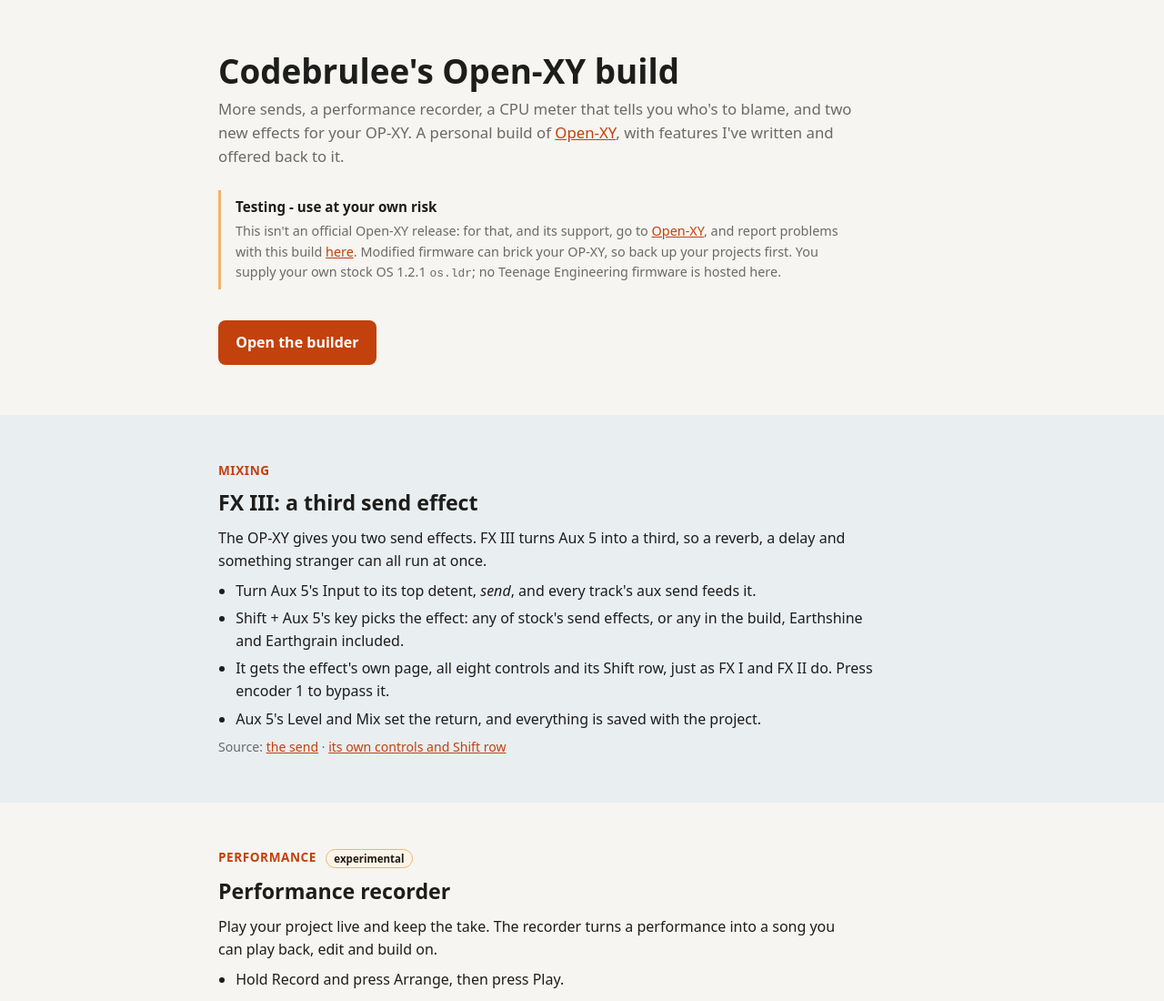
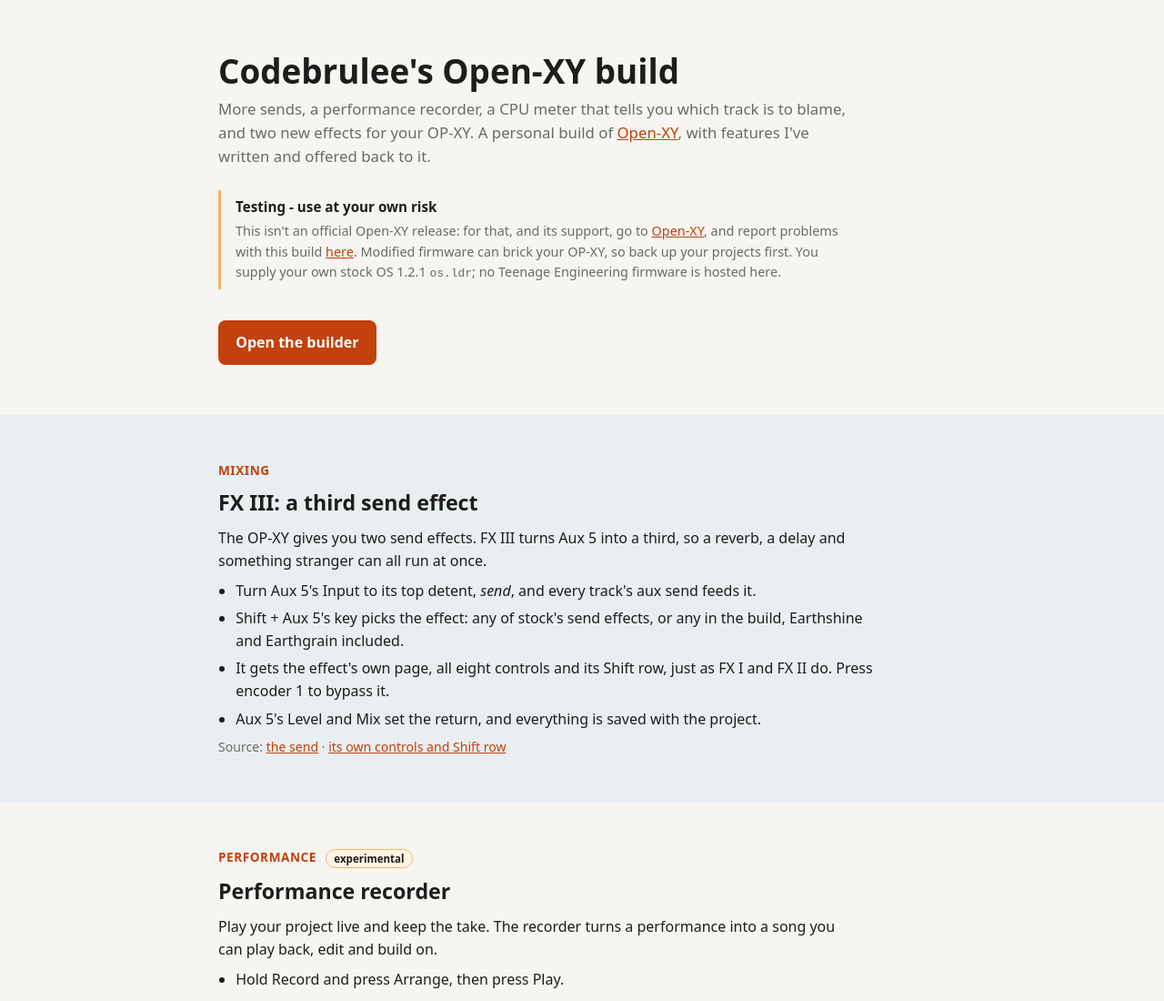
Before and after one commit to codebrulee/opxy-build, a plain HTML site: page index.html in a window 1280 px wide. Shown: the top 1100 px of the page at 91% size. Drawn offline with Linux system fonts and the light colour scheme.

Commit message:
Landing page: which track is to blame
Co-Authored-By: Claude Opus 5.5 <noreply@anthropic.com>

```diff
--- a/index.html
+++ b/index.html
@@ -57,7 +57,7 @@ figcaption{color:var(--muted);font-size:.8rem;margin-top:.4rem}
 <main>
 <section class="hero">
 <h1>Codebrulee's Open-XY build</h1>
-<p class="intro">More sends, a performance recorder, a CPU meter that tells you who's to blame, and two new effects for your OP-XY. A personal build of <a href="https://github.com/etcetc000/open-xy">Open-XY</a>, with features I've written and offered back to it.</p>
+<p class="intro">More sends, a performance recorder, a CPU meter that tells you which track is to blame, and two new effects for your OP-XY. A personal build of <a href="https://github.com/etcetc000/open-xy">Open-XY</a>, with features I've written and offered back to it.</p>
 
 <div class="notice">
 <p class="notice-title">Testing - use at your own risk</p>
```
